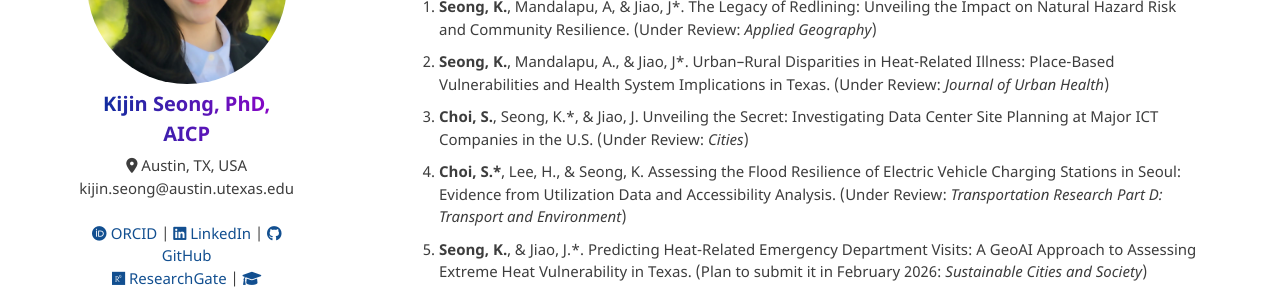
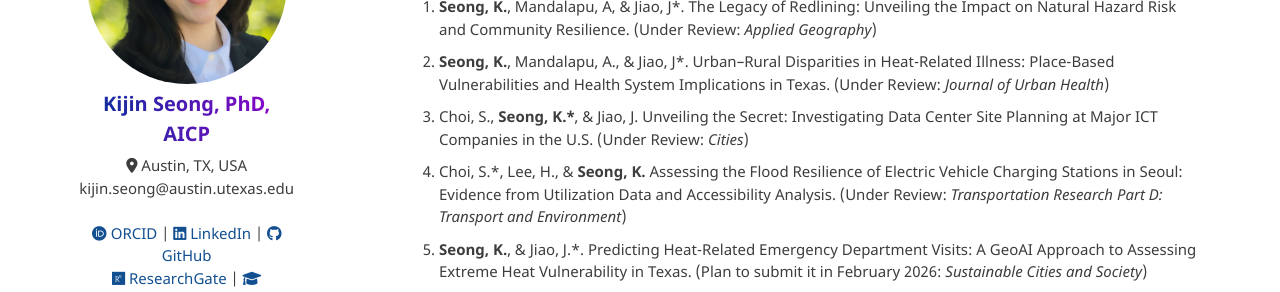
Before and after one commit to kijinseong/kijinseong.github.io, a Jekyll site: the page built from pages/publications.md, in a window 1280 px wide and 900 px high. Shown: the part 174-466 px from the top of the window. Built offline with Jekyll 4.4.1, drawn with Linux system fonts in a browser that asks for light colours; comment, search, counter and statistics services are not loaded.

Commit message:
Bold Change

```diff
--- a/pages/publications.md
+++ b/pages/publications.md
@@ -28,10 +28,10 @@ permalink: /publications/
             <b>Seong, K.</b>, Mandalapu, A., & Jiao, J*. Urban–Rural Disparities in Heat-Related Illness: Place-Based Vulnerabilities and Health System Implications in Texas. (Under Review: <i>Journal of Urban Health</i>)
         </li>
         <li>
-            <b>Choi, S.</b>, Seong, K.*, & Jiao, J. Unveiling the Secret: Investigating Data Center Site Planning at Major ICT Companies in the U.S. (Under Review: <i>Cities</i>)
+            Choi, S., <b>Seong, K.*</b>, & Jiao, J. Unveiling the Secret: Investigating Data Center Site Planning at Major ICT Companies in the U.S. (Under Review: <i>Cities</i>)
         </li>
         <li>
-            <b>Choi, S.*</b>, Lee, H., & Seong, K. Assessing the Flood Resilience of Electric Vehicle Charging Stations in Seoul: Evidence from Utilization Data and Accessibility Analysis. (Under Review: <i>Transportation Research Part D: Transport and Environment</i>)
+            Choi, S.*, Lee, H., & <b>Seong, K.</b> Assessing the Flood Resilience of Electric Vehicle Charging Stations in Seoul: Evidence from Utilization Data and Accessibility Analysis. (Under Review: <i>Transportation Research Part D: Transport and Environment</i>)
         </li>
         <li>
             <b>Seong, K.</b>, & Jiao, J.*. Predicting Heat-Related Emergency Department Visits: A GeoAI Approach to Assessing Extreme Heat Vulnerability in Texas. (Plan to submit it in February 2026: <i>Sustainable Cities and Society</i>)
```
